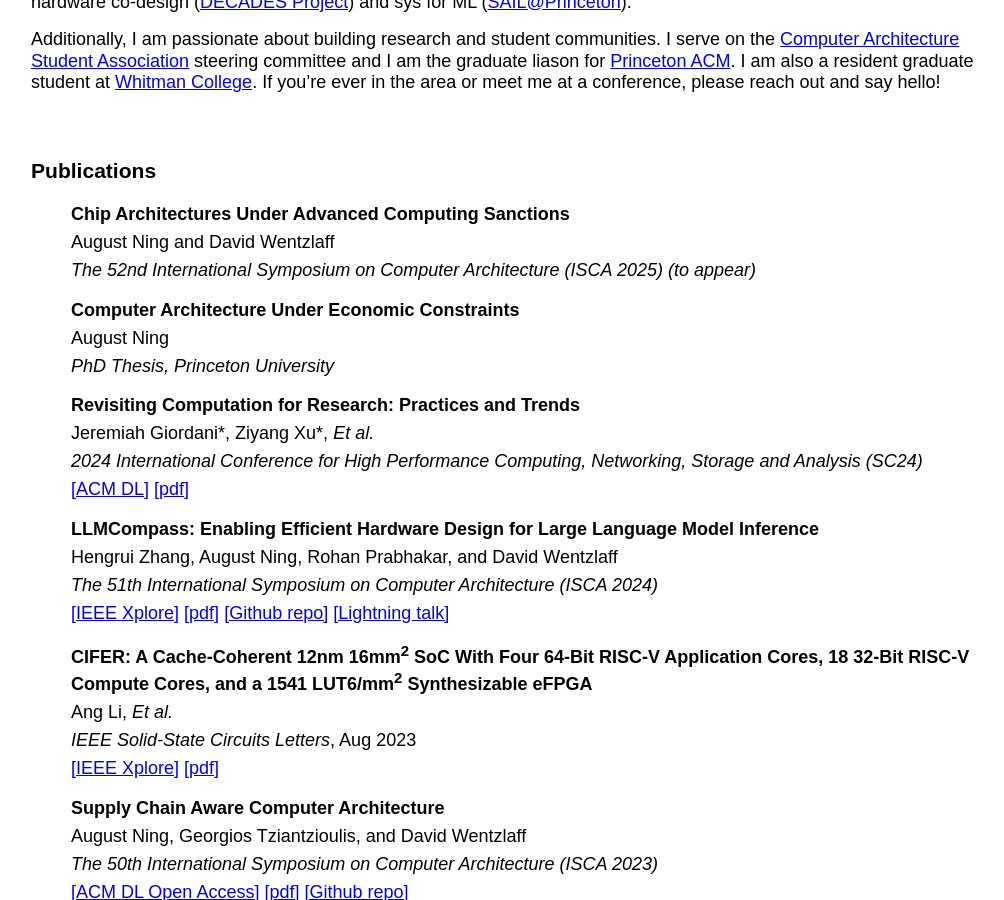
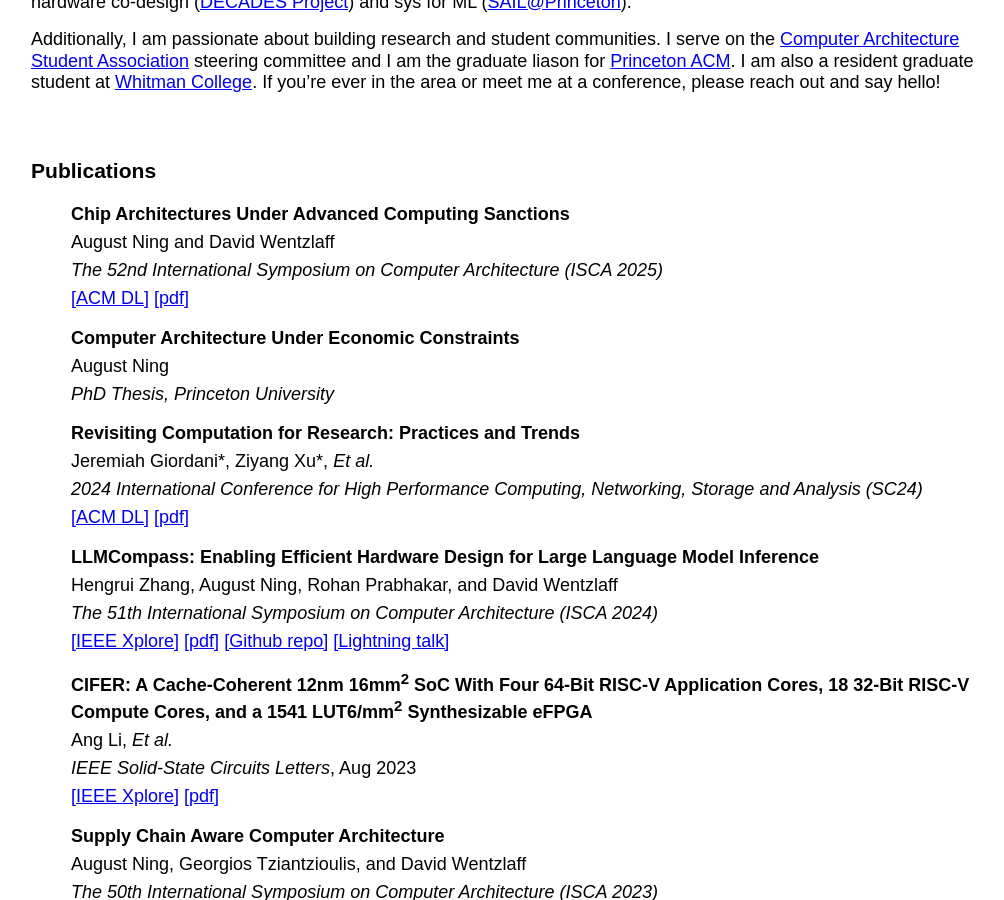
Before and after one commit to AugustNing/augustning.github.io, a Jekyll site: the page built from index.md, in a window 1280 px wide and 900 px high, scrolled down 1581 px. Shown: the whole window, without its empty margins (125-1129 px from the left). Built offline with Jekyll 4.4.1, drawn with Linux system fonts in a browser that asks for light colours.

Commit message:
added sanctions acm dl and pdf

```diff
--- a/index.md
+++ b/index.md
@@ -69,8 +69,8 @@
 <ul class='no_marker'>
 	<li><b>Chip Architectures Under Advanced Computing Sanctions</b></li>
 	<li>August Ning and David Wentzlaff</li>
-	<li><i>The 52nd International Symposium on Computer Architecture (ISCA 2025) (to appear)</i></li>
-	<!-- <li><a href="assets/papers/sanctions-isca-2025-preprint.pdf">[preprint pdf]</a></li> -->
+	<li><i>The 52nd International Symposium on Computer Architecture (ISCA 2025)</i></li>
+	<li><a href="https://dl.acm.org/doi/10.1145/3695053.3731012">[ACM DL]</a> <a href="assets/papers/sanctions-isca-2025.pdf">[pdf]</a></li>
 </ul>
 
 <ul class='no_marker'>
```
Also changed, not shown: 1 other file.
